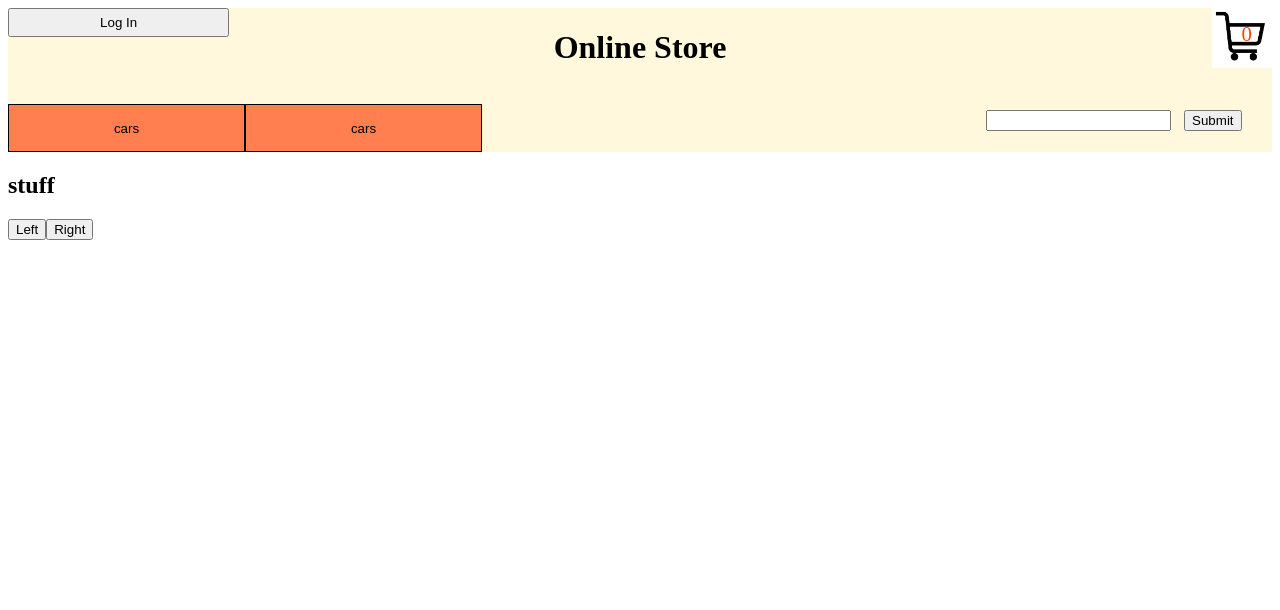
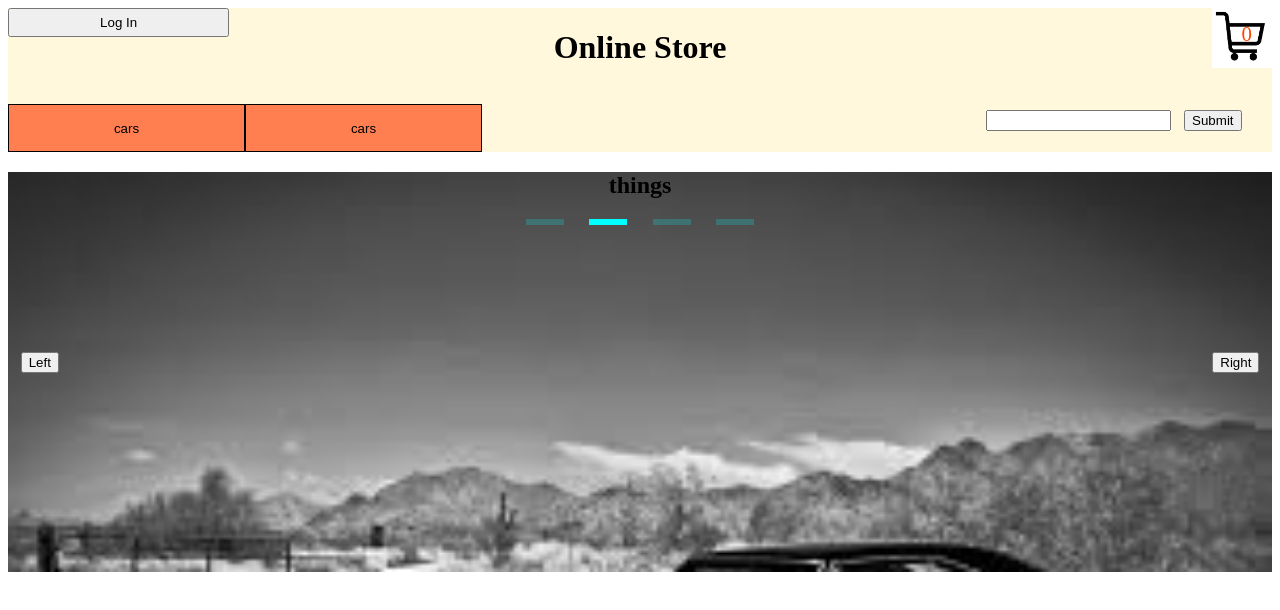
Before and after one commit to DanielHall-Eardley/online_store, a Vue app: page / in a window 1280 px wide. Shown: the top 610 px of the page. Built offline with nearby package versions, Linux system fonts and the light colour scheme.

Commit message:
second commit 03/01/2018

```diff
--- a/src/components/SlideShow.vue
+++ b/src/components/SlideShow.vue
@@ -1,9 +1,13 @@
 <template>
     <transition>
-        <div style="{backgroundImage: url(@/assets/gto.jpg)}">
-            <h2>{{picTitle}}</h2>
-            <button id="left-button">Left</button>
-            <button id=right-button>Right</button>
+        <div id="slideshow-container" :style="{backgroundImage: `url(${url})`}">
+            <h2 id="pic-title">{{picTitle}}</h2>
+            <div id="slideshow-position">
+                <div v-bind:class="{highlighted: slideshowPosition(index)}" class="slideshow-indicator" v-for="(picture, index) in pictureArray">
+                </div>
+            </div>
+            <button name="left" v-on:click="scrollFunction()" id="left-button">Left</button>
+            <button name="right" v-on:click="scrollFunction()" id=right-button>Right</button>
         </div>
     </transition>
 </template>
@@ -27,37 +31,76 @@ export default {
                     url:"gto.jpg"
                 }
             ],
-                picTitle:"",
-                url:""
+                picTitle:"stuff",
+                url: require("@/assets/blue-camaro.png"),
+                counter: 1,
+
         }
     },
     beforeMount: function(){
         let array = this.pictureArray
-        let counter = 0
-        let id;
-            id = setInterval(()=>{
-                if(counter < array.length){
-                    this.picTitle = array[counter].title
-                    this.url = array[counter].url
-                    counter++
-                }else if(counter >= array.length){
+        let id = setInterval(()=>{
+                if(this.counter < array.length){
+                    this.picTitle = array[this.counter].title
+                    this.url = require(`@/assets/${array[this.counter].url}`)
+                    this.counter++
+                }else if(this.counter >= array.length){
                     clearInterval(id)
                 }
-            }, 5000, array, counter)
+            }, 5000, array, this.counter)
+        },
+    methods:{
+        slideshowPosition: function(index){
+           if(index + 1 === this.counter){
+               return true
+           }
+           else{
+               return false
+           }
+        },
+        scrollFunction: function(e){
+            console.log(e.target.id)
+            let array = this.pictureArray
         }
+    }
 
 }
 </script>
 
-<style scoped>
-    div{
+<style>
+    #slideshow-container{
         height: 100%;
         width: 100%;
+        background-size: 100%;
+        background-repeat: no-repeat;
+        position: relative;
     }
-    h2{
-
+    #pic-title{
+       text-align: center;
     }
-    img{
-        object-fit: cover;
+    #slideshow-position{
+        display: flex;
+        justify-content: center;
+        height: 10%;
+    }
+    .slideshow-indicator{
+        width: 3%;
+        height: 15%;
+        background-color:aqua;
+        margin: 0% 1%;
+        opacity: 0.2;
+    }
+    .highlighted{
+        opacity: 1;
+    }
+    #left-button{
+        position: absolute;
+        left: 1%;
+        top: 45%
+    }
+    #right-button{
+       position: absolute;
+       right: 1%;
+       top: 45%;
     }
 </style>
```
